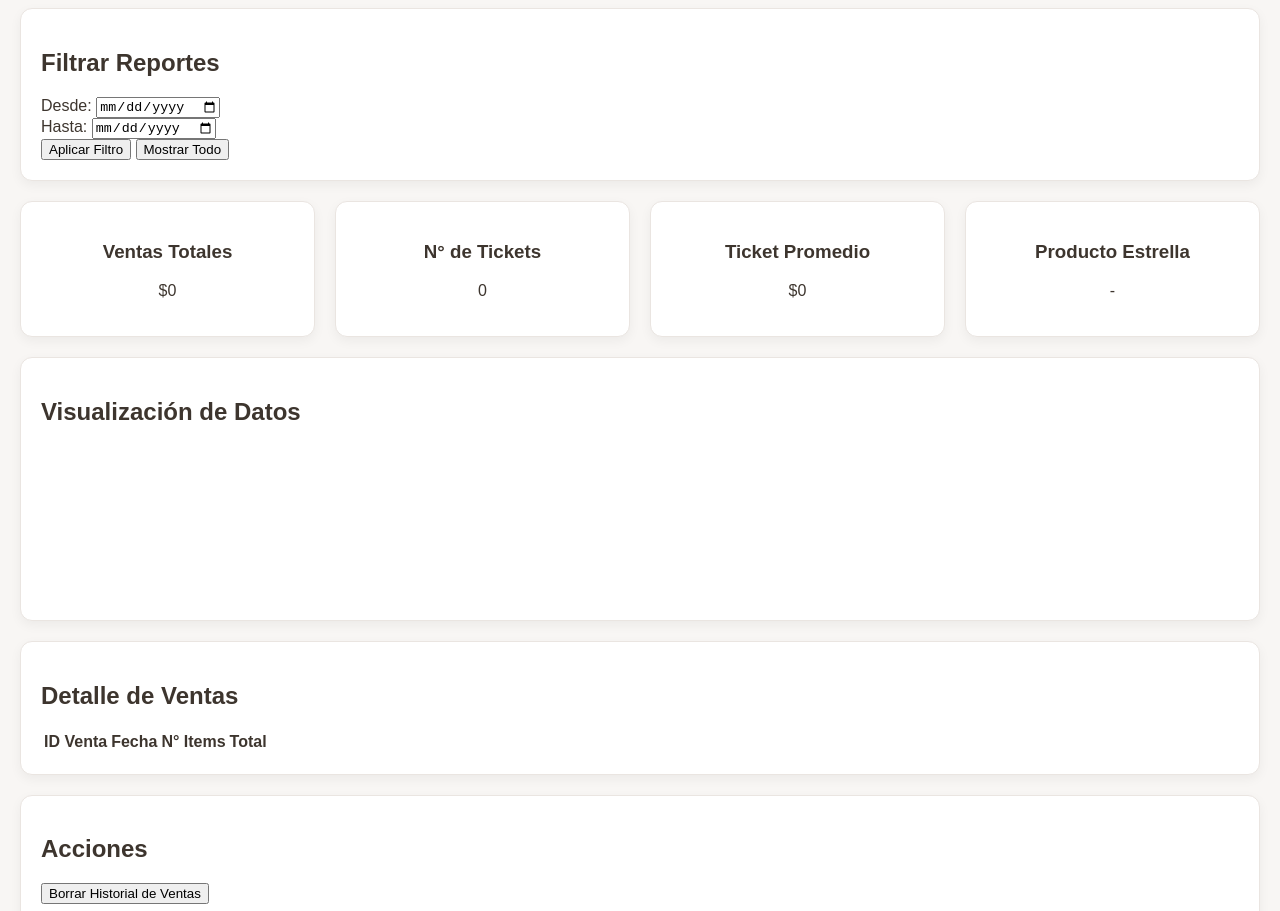
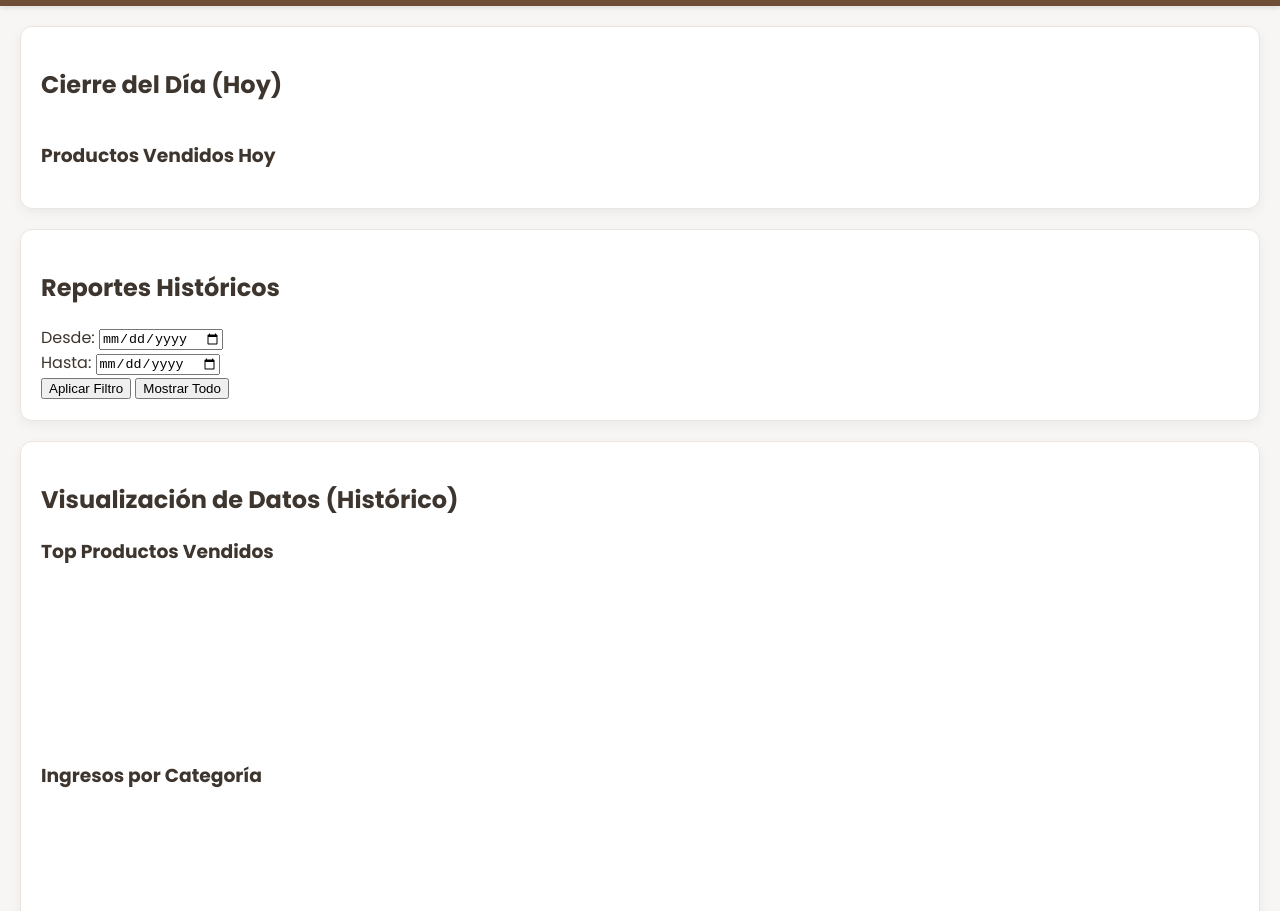
Before and after one commit to santiagogiuggia/ziba, a plain HTML site: page reportes.html in a window 1280 px wide. Shown: the part 109-1020 px from the top of the page. Drawn offline with nearby package versions, Linux system fonts and the light colour scheme; a script that the page names is missing.

Commit message:
Update reportes.html

```diff
--- a/reportes.html
+++ b/reportes.html
@@ -4,6 +4,9 @@
     <meta charset="UTF-8">
     <meta name="viewport" content="width=device-width, initial-scale=1.0">
     <title>Reportes de Venta - Café del Día</title>
+    <link rel="preconnect" href="https://fonts.googleapis.com">
+    <link rel="preconnect" href="https://fonts.gstatic.com" crossorigin>
+    <link href="https://fonts.googleapis.com/css2?family=Poppins:wght@400;500;600;700&display=swap" rel="stylesheet">
     <link rel="stylesheet" href="style.css">
     <script src="https://cdn.jsdelivr.net/npm/chart.js"></script>
 </head>
@@ -16,8 +19,19 @@
     </header>
 
     <main id="reports-main">
+        <section class="daily-summary card">
+            <h2>Cierre del Día (Hoy)</h2>
+            <div class="report-summary" id="daily-metrics">
+                </div>
+            <div class="daily-products-sold">
+                <h3>Productos Vendidos Hoy</h3>
+                <ul id="daily-products-list">
+                    </ul>
+            </div>
+        </section>
+
         <section class="report-filters card">
-            <h2>Filtrar Reportes</h2>
+            <h2>Reportes Históricos</h2>
             <div class="filter-group">
                 <label for="startDate">Desde:</label>
                 <input type="date" id="startDate">
@@ -30,53 +44,26 @@
             <button id="resetBtn">Mostrar Todo</button>
         </section>
 
-        <section class="report-summary">
-            <div class="summary-card card">
-                <h3>Ventas Totales</h3>
-                <p id="totalRevenue">$0</p>
-            </div>
-            <div class="summary-card card">
-                <h3>N° de Tickets</h3>
-                <p id="totalTickets">0</p>
-            </div>
-            <div class="summary-card card">
-                <h3>Ticket Promedio</h3>
-                <p id="averageTicket">$0</p>
-            </div>
-            <div class="summary-card card">
-                <h3>Producto Estrella</h3>
-                <p id="topProduct">-</p>
-            </div>
-        </section>
-
         <section class="report-charts card">
-            <h2>Visualización de Datos</h2>
-            <div class="chart-container">
-                <canvas id="topProductsChart"></canvas>
+            <h2>Visualización de Datos (Histórico)</h2>
+            <div class="charts-container">
+                <div class="chart-wrapper">
+                    <h3>Top Productos Vendidos</h3>
+                    <canvas id="topProductsChart"></canvas>
+                </div>
+                <div class="chart-wrapper">
+                    <h3>Ingresos por Categoría</h3>
+                    <canvas id="categoryRevenueChart"></canvas>
+                </div>
             </div>
         </section>
 
         <section class="report-table card">
-            <h2>Detalle de Ventas</h2>
-            <table id="salesDetailTable">
-                <thead>
-                    <tr>
-                        <th>ID Venta</th>
-                        <th>Fecha</th>
-                        <th>N° Items</th>
-                        <th>Total</th>
-                    </tr>
-                </thead>
-                <tbody>
-                    </tbody>
-            </table>
-        </section>
-
+            <h2>Detalle de Ventas (Histórico)</h2>
+            </section>
         <section class="report-actions card">
             <h2>Acciones</h2>
-            <button id="clearDataBtn" class="danger">Borrar Historial de Ventas</button>
-        </section>
-
+            </section>
     </main>
 
     <footer>
```
